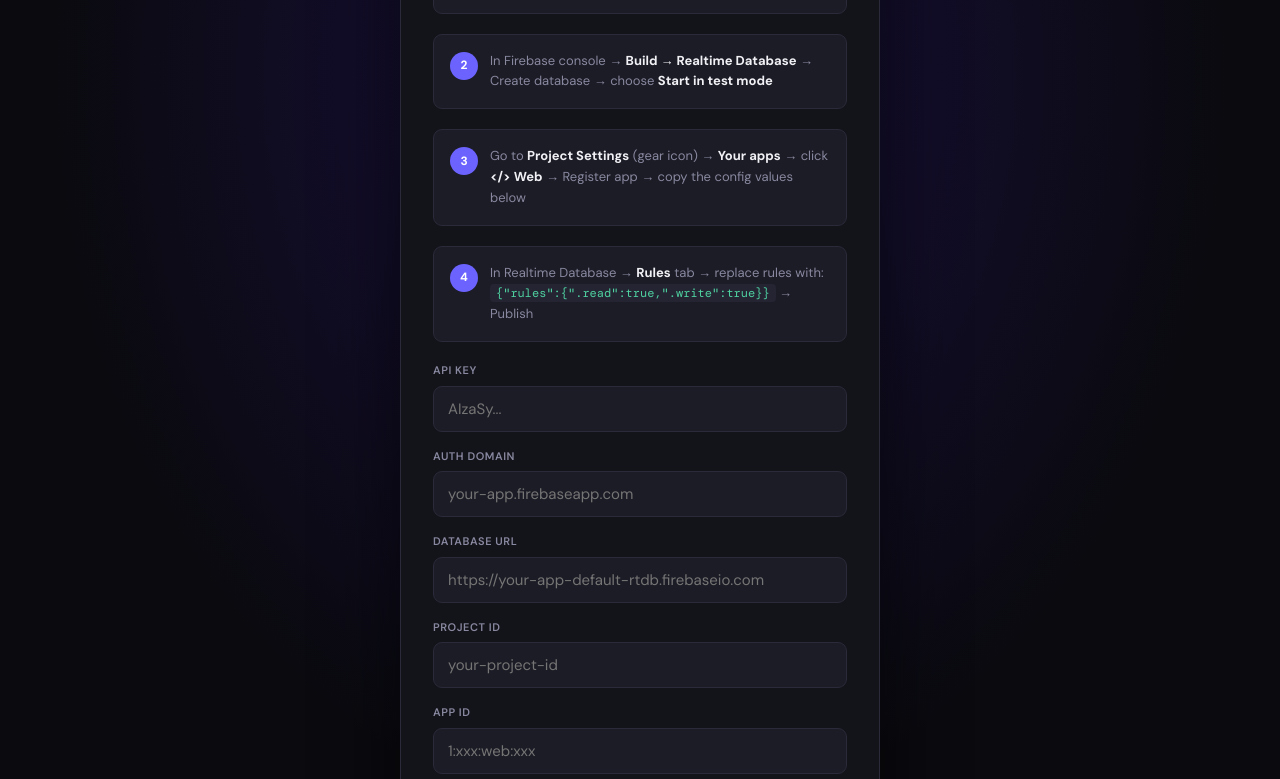
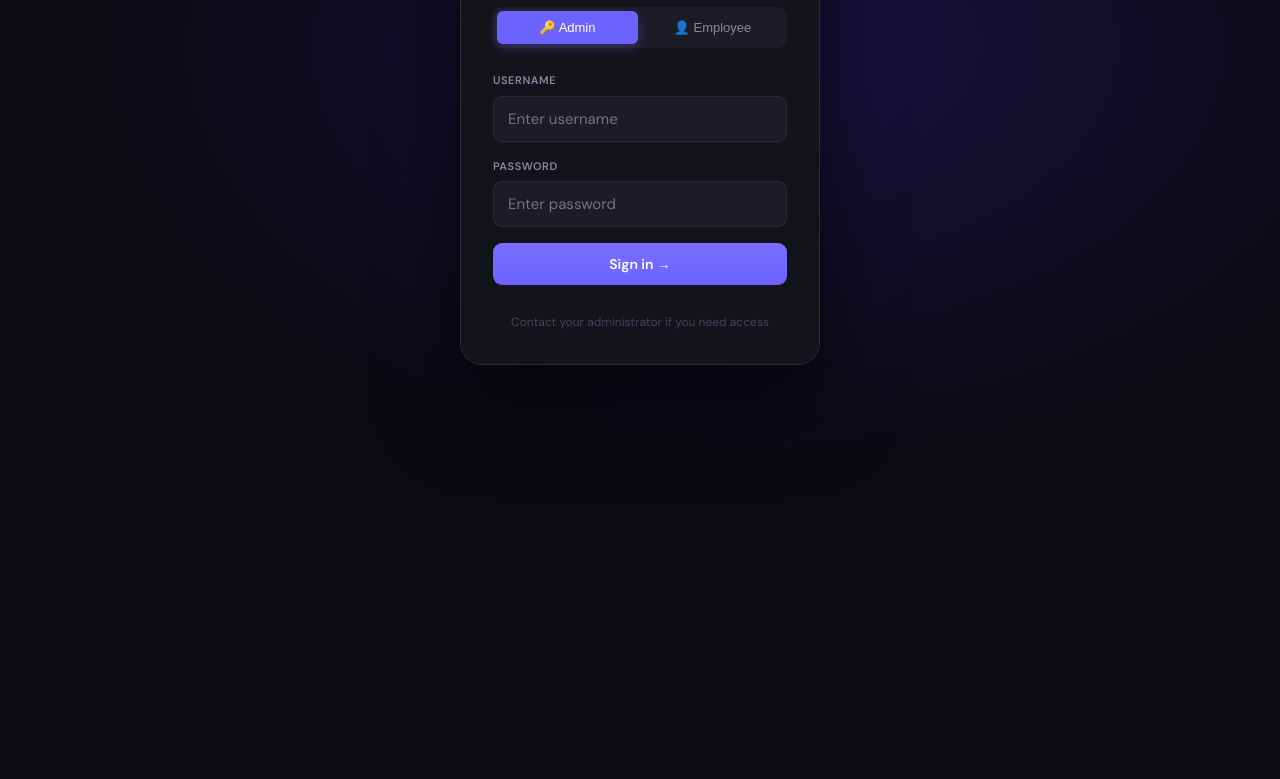
Before and after one commit to saijogdand07-boop/geoattend, a plain HTML site: page index.html in a window 1280 px wide. Shown: the part 274-1053 px from the top of the page. After the commit the page ends 800 px from the top, so only its background shows below. Drawn offline with nearby package versions, Linux system fonts and the light colour scheme.

Commit message:
HardCode Firebase config
Updated Firebase configuration in index.html.

```diff
--- a/index.html
+++ b/index.html
@@ -501,6 +501,17 @@ select option{background:#13131a}
 <script>
 // ── FIREBASE ──────────────────────────────────────────────────────────────
 const CFG_KEY='geoatt_firebase_cfg';
+  const firebaseConfig = {
+  apiKey: "AIzaSyDgudNZMKVeAsyMnA0URhxigq7Liz413fU",
+  authDomain: "geoattend-ee6a2.firebaseapp.com",
+  databaseURL: "https://geoattend-ee6a2-default-rtdb.asia-southeast1.firebasedatabase.app",
+  projectId: "geoattend-ee6a2",
+  storageBucket: "geoattend-ee6a2.firebasestorage.app",
+  messagingSenderId: "1096021041039",
+  appId: "1:1096021041039:web:acd298ce6e686b46e035fa",
+  measurementId: "G-KPN9KKG6XK"
+};
+
 let db=null,app=null;
 let currentUser=null,currentRole=null,loginRole='admin';
 let watchId=null,keepAliveTimer=null,deferredInstall=null;
@@ -600,9 +611,13 @@ window.addEventListener('load',()=>{
     document.getElementById('splash').style.opacity='0';
     document.getElementById('splash').style.transition='opacity .4s';
     setTimeout(()=>{document.getElementById('splash').style.display='none';},400);
-    const cfg=loadCfg();
-    if(cfg&&initFirebase(cfg)){showLogin();}
-    else{document.getElementById('setupScreen').style.display='flex';}
+    if(initFirebase(firebaseConfig)){
+    showLogin();
+}
+else{
+    alert('Firebase configuration error.');
+}
+
   },2000);
 });
 
```
